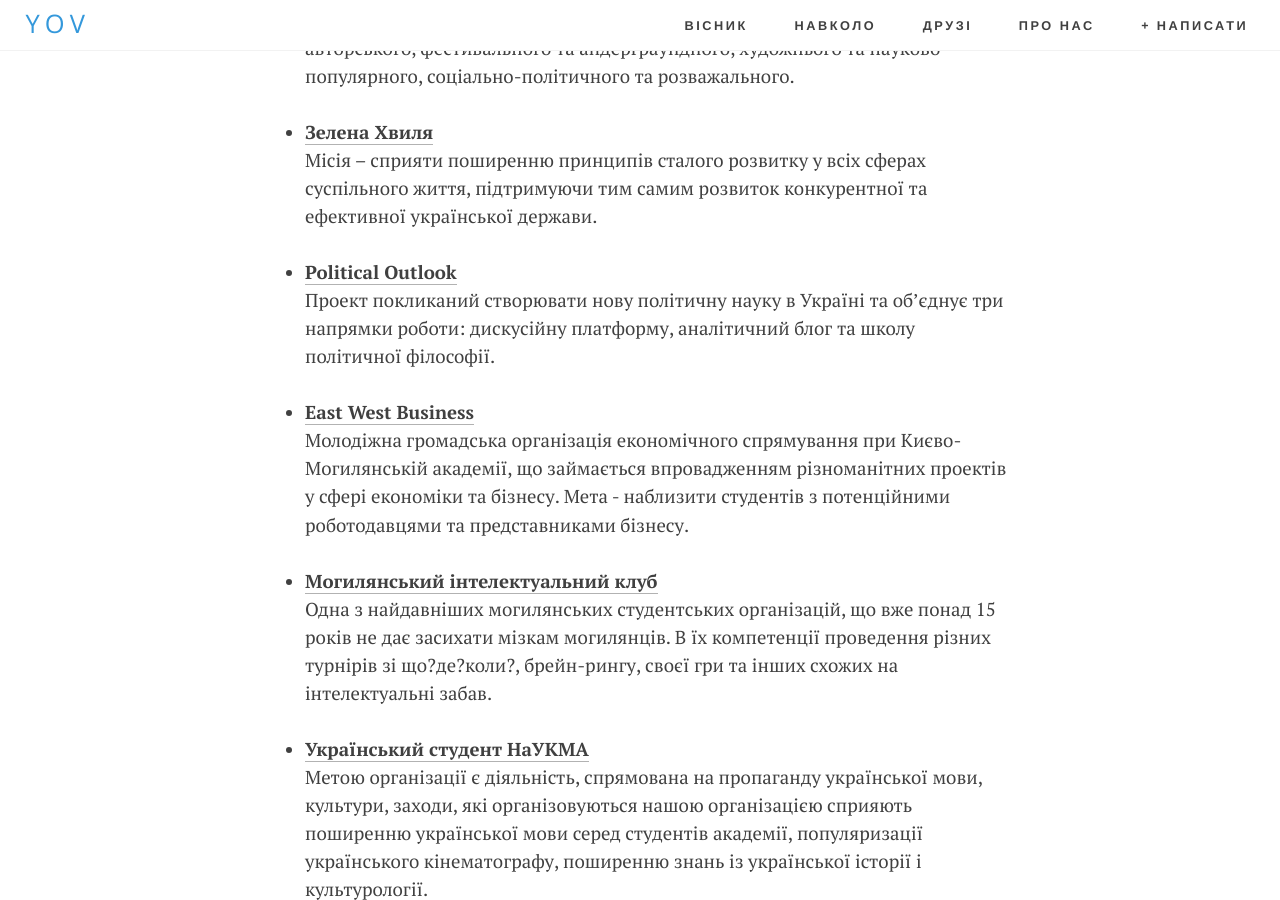
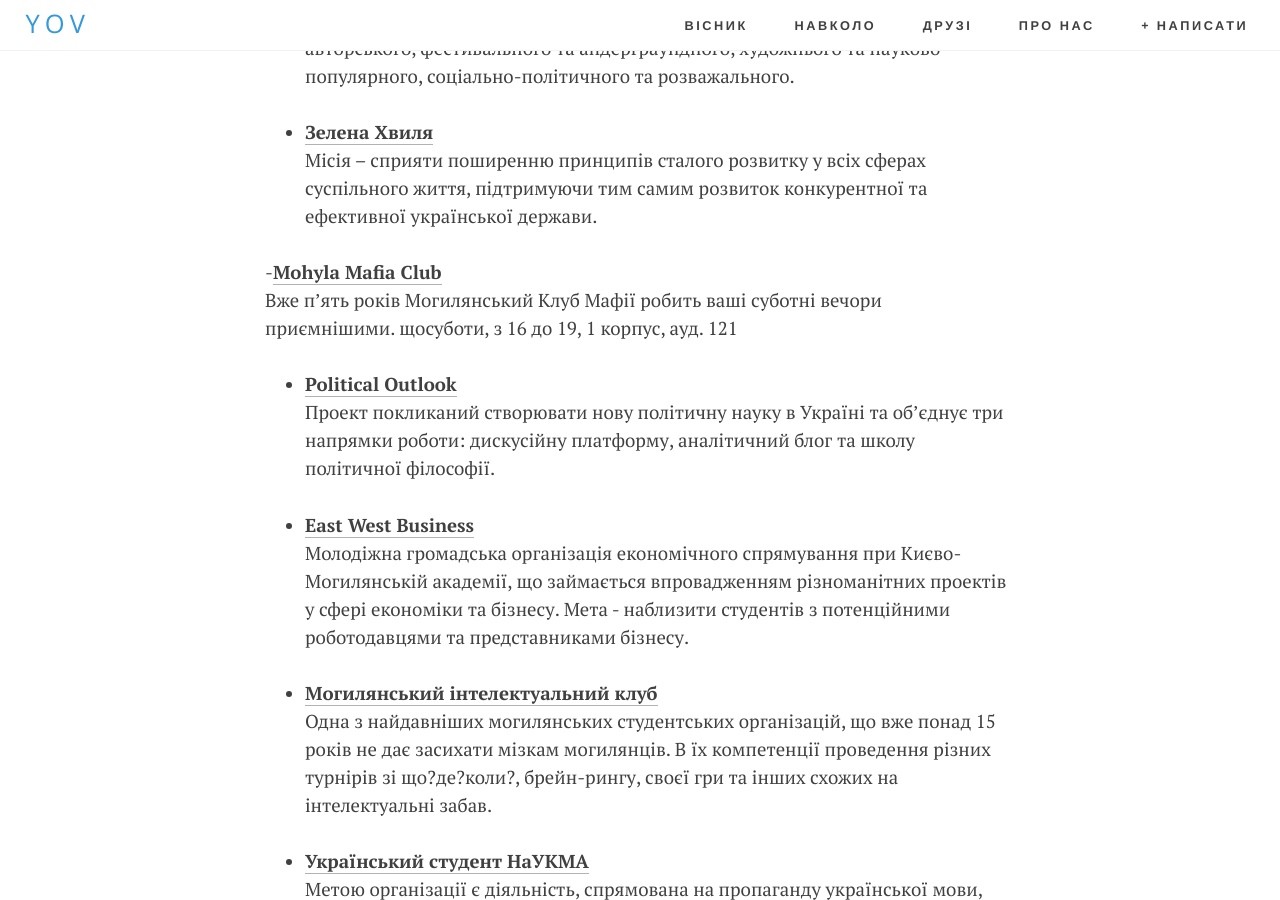
Before and after one commit to boretskyi/boretskyi.github.io, a Jekyll site: the page built from _posts/2015-09-01-kma-guide.md, in a window 1280 px wide and 900 px high, scrolled down 2530 px. Built offline with Jekyll 4.4.1, drawn with Linux system fonts in a browser that asks for light colours; nearby versions of some CDN libraries; Markdown is read by kramdown in place of the engine named in the settings; comment, search, counter and statistics services are not loaded.

Commit message:
Updated 2015-09-01-kma-guide.md

```diff
--- a/_posts/2015-09-01-kma-guide.md
+++ b/_posts/2015-09-01-kma-guide.md
@@ -85,6 +85,10 @@
 - **[Зелена Хвиля](https://www.facebook.com/ecoclubua)**
 Місія – сприяти поширенню принципів сталого розвитку у всіх сферах суспільного життя, підтримуючи тим самим розвиток конкурентної та ефективної української держави.
 
+-**[Mohyla Mafia Club](https://vk.com/mohylamafia)**
+Вже п'ять років Могилянський Клуб Мафії робить ваші суботні вечори приємнішими.
+щосуботи, з 16 до 19, 1 корпус, ауд. 121
+
 - **[Political Outlook](https://www.facebook.com/polit.outlook)**
 Проект покликаний створювати нову політичну науку в Україні та об’єднує три напрямки роботи: дискусійну платформу, аналітичний блог та школу політичної філософії.
 
```
